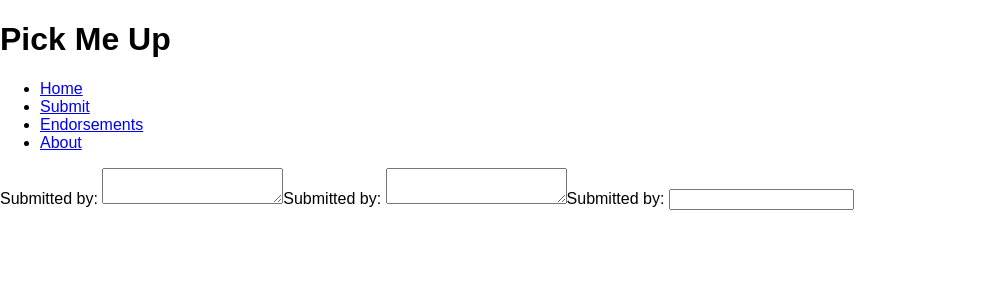
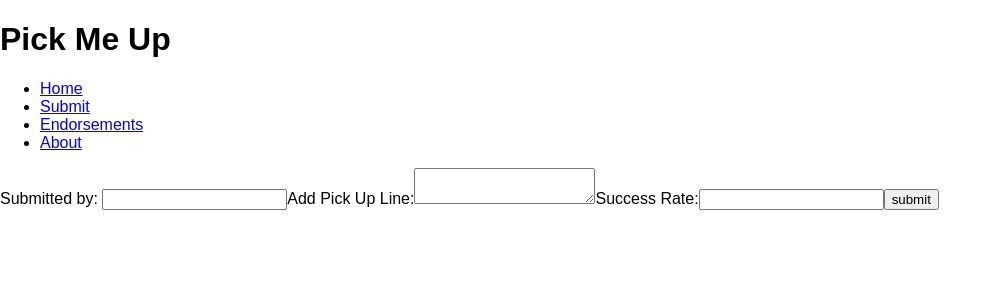
Before and after one commit to djmeans/pickmeup, a React (Create React App) app in the folder front-end/pickmeup/: page /app/submit in a window 1280 px wide. Shown: the top 300 px of the page, without its empty margins (0-1002 px from the left). Built offline with nearby package versions, Linux system fonts and the light colour scheme.

Commit message:
updated submit component

```diff
--- a/front-end/pickmeup/src/Submit.js
+++ b/front-end/pickmeup/src/Submit.js
@@ -7,11 +7,12 @@ export class Submit extends React.Component {
       <div className='submit-container'>
         <form className='submit-form'>
           <label htmlFor='name'>Submitted by: </label>
-          <textarea name="name" type=""></textarea>
-          <label htmlFor='line'>Submitted by: </label>
+          <input name="name" type="text"></input>
+          <label htmlFor='line'>Add Pick Up Line:</label>
           <textarea name="line"></textarea>
-          <label htmlFor='success-rate'>Submitted by: </label>
-          <input name='success-rate'></input>
+          <label htmlFor='success-rate'>Success Rate:</label>
+          <input name='success-rate' type='number'></input>
+          <input type='submit' value='submit'></input>
         </form>
       </div>
     )
```
